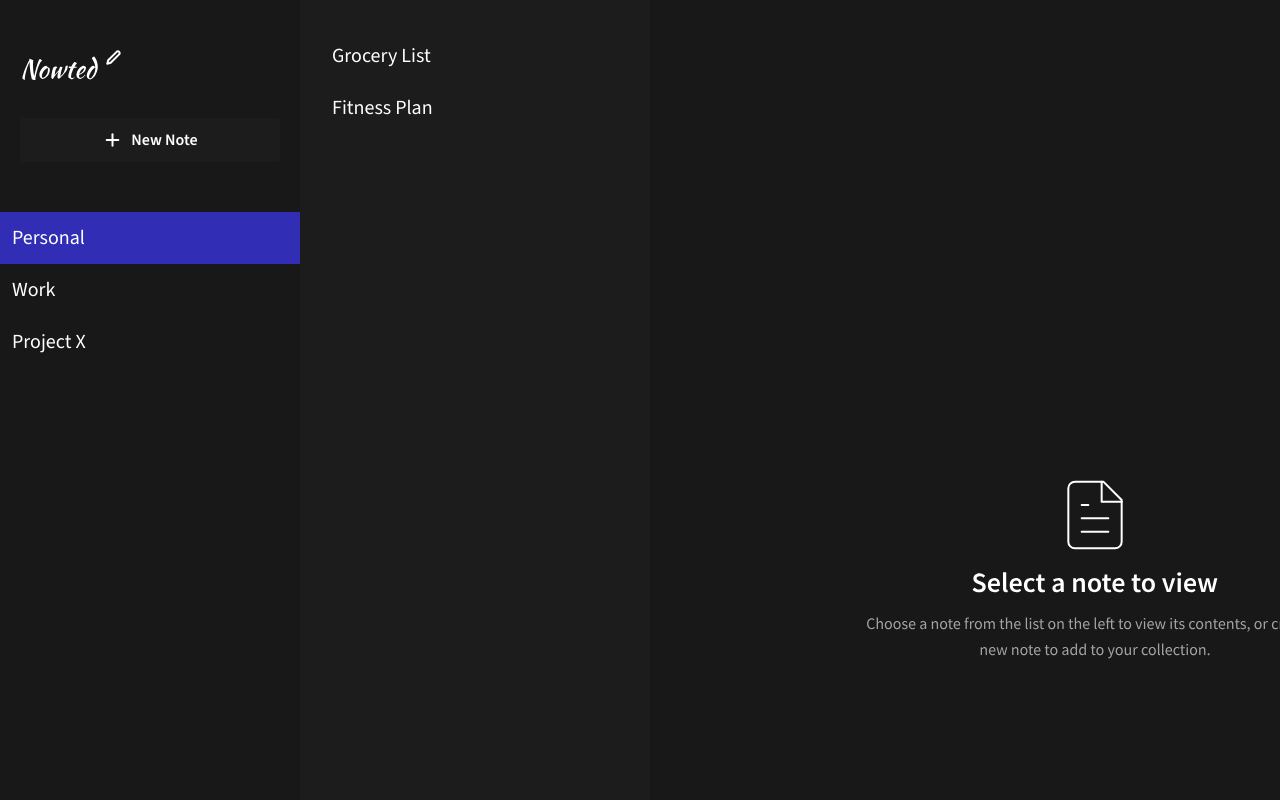
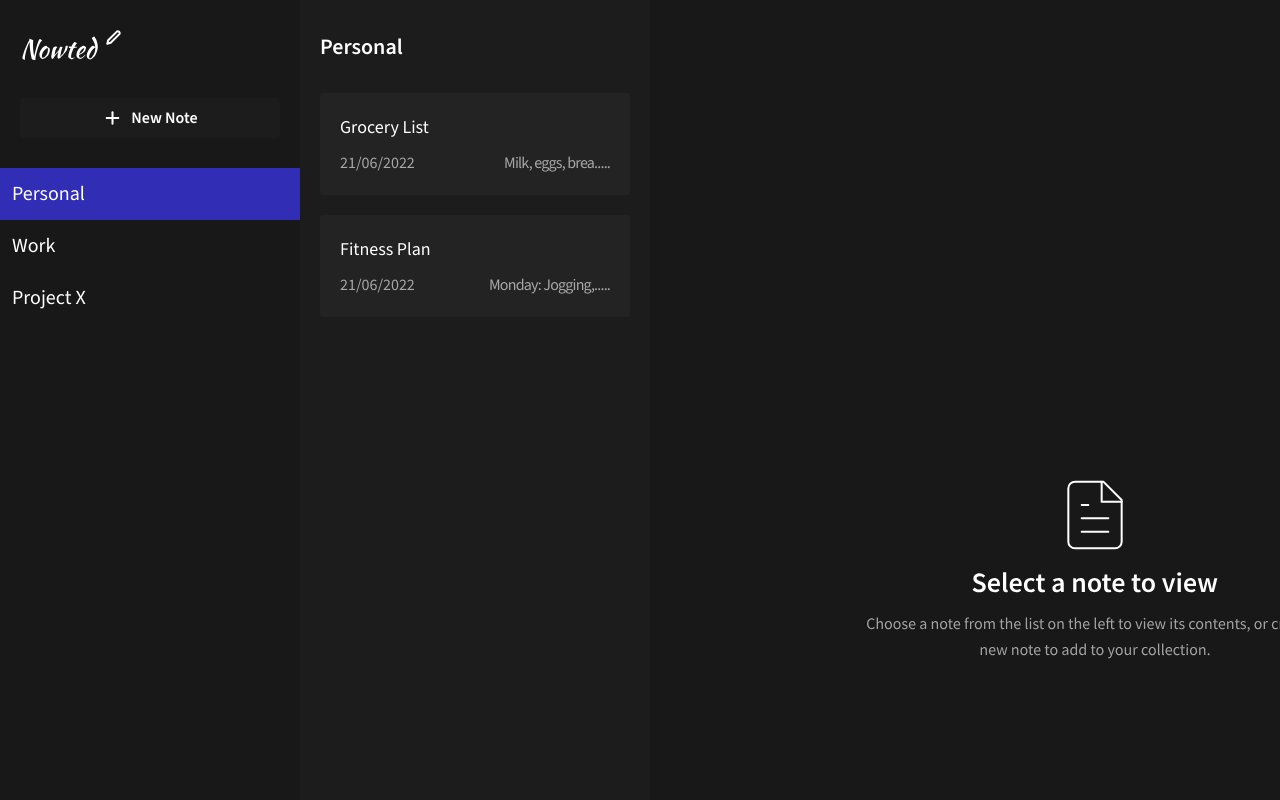
Before and after one commit to evergreenx/NoteFlow, a Next.js app: page / in a window 1280 px wide. Shown: the top 800 px of the page. Built offline with nearby package versions, Linux system fonts and the light colour scheme.

Commit message:
add note route

```diff
--- a/app/components/foldersidebar.tsx
+++ b/app/components/foldersidebar.tsx
@@ -7,7 +7,7 @@ export default function FolderSidebar({
 }) {
   return (
     <div className="w-[300px] h-screen py-[30px] bg-[#181818] ">
-      <div className="p-[20px]">
+      <div className="px-[20px]">
         <div className="mb-[30px] ">
           <svg
             width="101"
@@ -42,7 +42,7 @@ export default function FolderSidebar({
           </svg>
         </div>
 
-        <button className="font-semibold   items-center flex rounded justify-center w-full text-white bg-[#1C1C1C] mb-[30px] p-[10px]">
+        <button className="font-semibold h-[40px]  items-center flex rounded justify-center w-full text-white bg-[#1C1C1C] mb-[30px] p-[10px]">
           <svg
             className="mr-2"
             width="21"
--- a/app/components/notesidebar.tsx
+++ b/app/components/notesidebar.tsx
@@ -1,42 +1,58 @@
 import Link from "next/link";
 import React from "react";
 import { folderList } from "./sidebar";
+import { useParams } from "next/navigation";
+import { stringify } from "querystring";
 
 export default function NoteSidebar({ notes }) {
+  const title = notes && notes[0];
 
+  const { id } = useParams();
 
-    const data = folderList.map((i) => {
+  console.log(id);
+  const selectedNote = notes.find((note) => note.id.toString() === id);
 
-
-    })
-
-    console.log(data)
-
-
-    const renderListTitle =() =>{
-
-
-        const data = folderList.map((i) => i.filter(i.id === notes.id ))
-
-        console.log(data)
-
-
-        // return (
-
-
-        // )
-    }
+  console.log(selectedNote);
   return (
     <div>
       <div className="w-[350px] py-[30px] h-screen     px-5 mb-20 bg-[#1C1C1C]">
+        <h1 className="text-[22px] font-semibold text-white mb-[30px] capitalize">
+          {title?.folderId.title}
+        </h1>
         {notes.map((i) => {
           return (
-            <div className="text-xl text-white   p-3" key={i.id}>
-              <Link href={`/note/${i.id}`}>{i.title}</Link>
-            </div>
+            <NoteItem id={i.id} key={i.id} title={i.title} desc={i.content} />
           );
         })}
       </div>
     </div>
   );
 }
+
+const NoteItem = ({ title, desc, id }) => {
+  const paaramsid = useParams();
+
+  console.log(paaramsid);
+
+  console.log(id);
+
+  return (
+    <Link href={`/note/${id}`}>
+      <div
+        className={`
+
+  ${paaramsid.id === id.toString() ? "bg-[#ffffff1a]" : "bg-[#ffffff08]"}
+
+        rounded-[3px] text-lg mb-[20px] text-white cursor-pointer  p-5`}
+      >
+        {title}
+        <div className="mt-[10px] flex justify-between text-[#ffffff99]">
+          <p className=" text-base font-normal">{"21/06/2022"}</p>
+          <p className=" text-base font-normal tracking-tighter">
+            {desc.slice(0, 16)}.....
+          </p>
+        </div>
+      </div>
+    </Link>
+  );
+};
--- a/app/components/sidebar.tsx
+++ b/app/components/sidebar.tsx
@@ -14,25 +14,37 @@ export default function Sidebar() {
   const [note, setNote] = useState([
     {
       id: 101,
-      folderId: 1,
+      folderId: {
+        id: 1,
+        title: "Personal",
+      },
       title: "Grocery List",
       content: "Milk, eggs, bread",
     },
     {
       id: 102,
-      folderId: 1,
+      folderId: {
+        id: 1,
+        title: "Personal",
+      },
       title: "Fitness Plan",
       content: "Monday: Jogging, Tuesday: Gym",
     },
     {
       id: 103,
-      folderId: 2,
+      folderId: {
+        id: 2,
+        title: "work",
+      },
       title: "Meeting Agenda",
       content: "Discuss quarterly goals",
     },
     {
       id: 104,
-      folderId: 3,
+      folderId: {
+        id: 3,
+        title: "project x",
+      },
       title: "Project X Tasks",
       content: "Task 1: Research, Task 2: Planning",
     },
@@ -51,7 +63,7 @@ export default function Sidebar() {
 
   useEffect(() => {
     const filteredNotes = note.filter(
-      (note) => note.folderId === selectedFolder
+      (note) => note.folderId.id === selectedFolder
     );
     setFilteredNotes(filteredNotes);
 
@@ -72,6 +84,8 @@ export default function Sidebar() {
         folders={folders}
       />
 
+
+
       <NoteSidebar notes={filteredNotes} />
     </div>
   );
```
